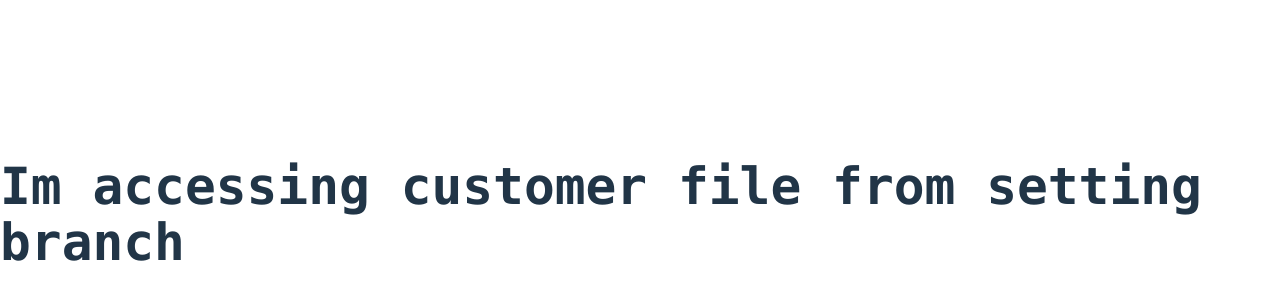
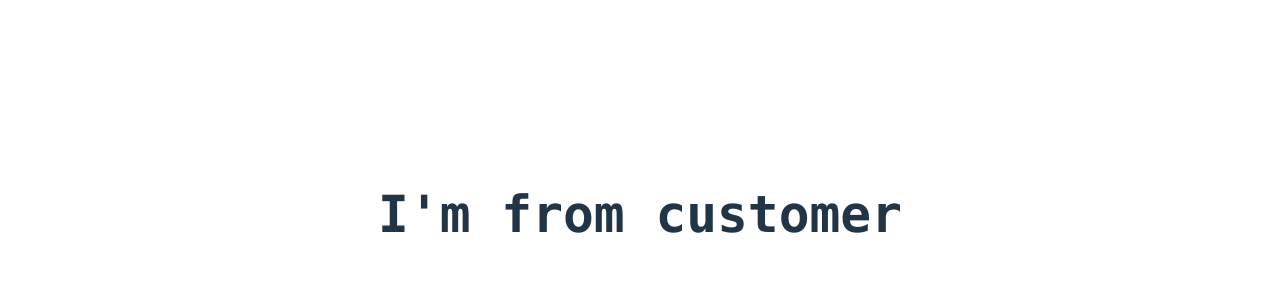
Before and after one commit to vasanth-2003/project-practice, a React (Vite) app: page /customer in a window 1280 px wide. Shown: the part 186-486 px from the top of the page. Built offline with nearby package versions, Linux system fonts and the light colour scheme.

Commit message:
make initial changes back

```diff
--- a/src/components/Customer.jsx
+++ b/src/components/Customer.jsx
@@ -3,7 +3,7 @@ import React from 'react'
 const Customer = () => {
   return (
     <div className='font-semibold font-mono flex flex-col justify-center items-center min-h-screen'>
-        <h1>Im accessing customer file from setting branch</h1>
+        <h1>I'm from customer</h1>
         {/* <p>Im accessing customer file from setting branch</p> */}
     </div>
   )
```
